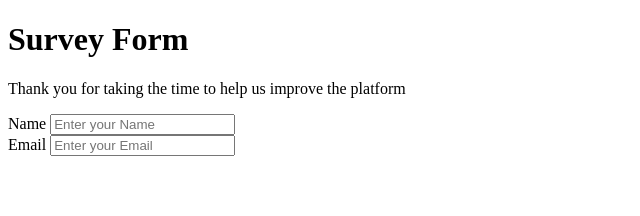
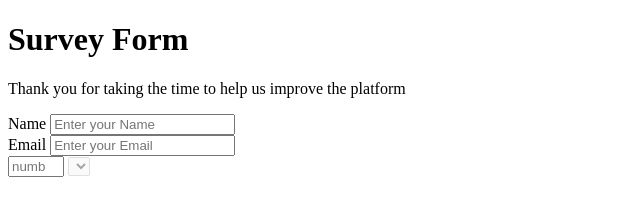
Before and after one commit to Abdessittir/collabe-Abdessittir-Daniel, a plain HTML site: page index.html in a window 1280 px wide. Shown: the full height of the page, 0-640 px from the left. Drawn offline with Linux system fonts and the light colour scheme.

Commit message:
started dropdown

```diff
--- a/index.html
+++ b/index.html
@@ -24,6 +24,14 @@
             <input type="email" name="email" id="email" placeholder="Enter your Email" required/>
         </div>
 
+        <div class="form-group">
+            <label id="number-label" for="number"></label>
+            <input type="number" name="number" id="number" min="10" max="99" placeholder="number" required/>
+
+            <select name="" id="" disabled="disabled"></select>
+
+        </div>
+
 
     </form>
 
```
